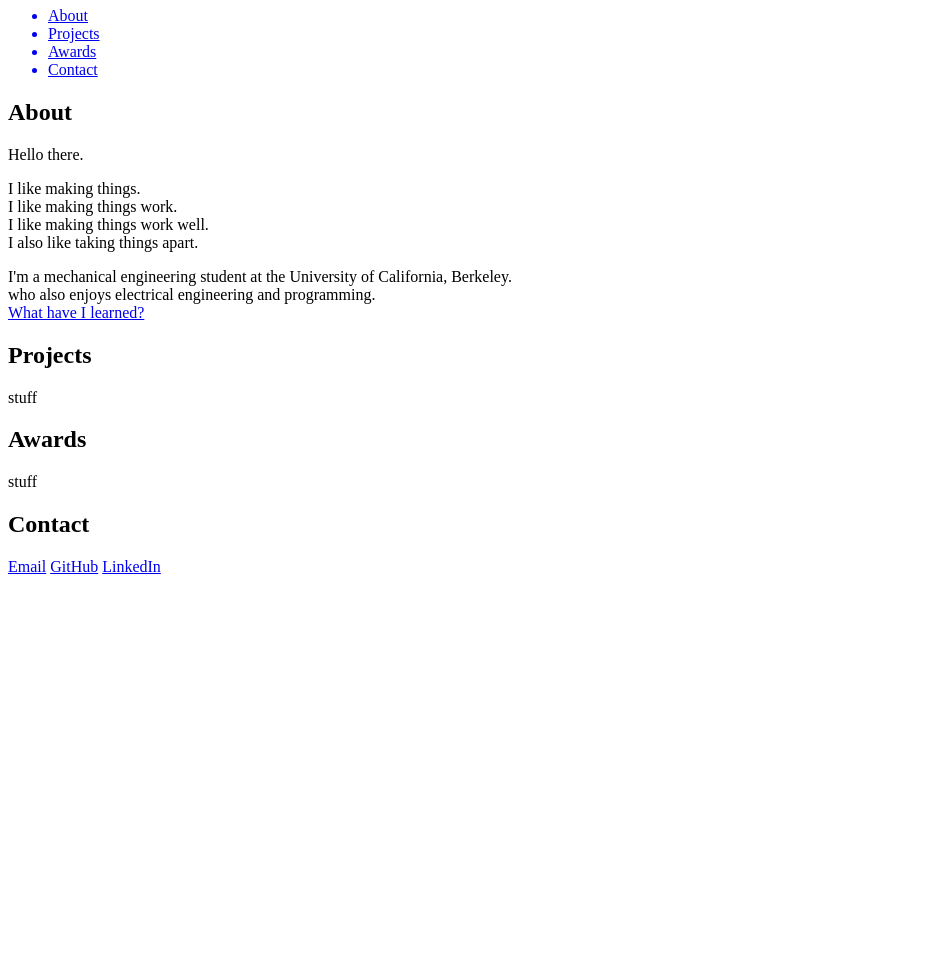
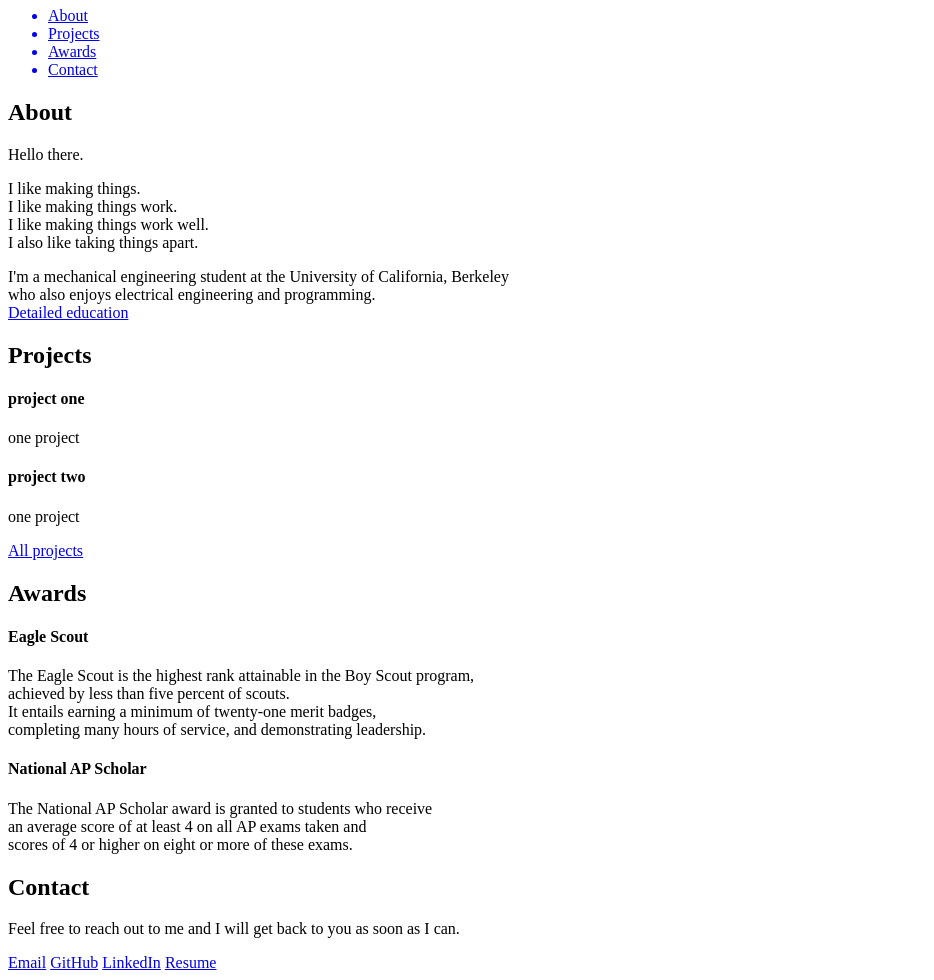
Before and after one commit to gding/gding.github.io, a plain HTML site: page index.html in a window 1280 px wide. Shown: the part 73-1053 px from the top of the page, without its empty margins (0-934 px from the left). Before the commit the page ends 800 px from the top, so only its background shows below. Drawn offline with Linux system fonts and the light colour scheme.

Commit message:
skeleton filled out

```diff
--- a/index.html
+++ b/index.html
@@ -9,7 +9,7 @@
 </head>
 
 <body>
-    <h1>This site is under construction. Please excuse the dust and noise.</h1>
+    <h1>This site is under construction. Please pardon the dust.</h1>
     <!-- Navigation -->
     <div id="navigation">
         <nav id="nav">
@@ -46,9 +46,10 @@
                 <br>I also like taking things apart.</p>
         </div>
         <div class="desc">
-            <p>I'm a mechanical engineering student at the University of California, Berkeley.
+            <p>I'm a mechanical engineering student at the University of California, Berkeley
                 <br> who also enjoys electrical engineering and programming.
-                <br><a href="education.html">What have I learned?</a></p>
+                <br><a href="education.html">Detailed education</a></p>
+        </div>
     </div>
     <!--
         UNUSED FOR NOW
@@ -58,20 +59,42 @@
         -->
     <div id="projects">
         <h2>Projects</h2>
-            <p>stuff</p>
+        <div class="project">
+            <h4>project one</h4>
+            <p>one project</p>
+        </div>
+        <div class="project">
+            <h4>project two</h4>
+            <p>one project</p>
+        </div>
+        <a href="projects.html">All projects</a>
     </div>
     <div id="awards">
         <h2>Awards</h2>
-            <p>stuff</p>
+        <div class="award">
+            <h4>Eagle Scout</h4>
+            <p>The Eagle Scout is the highest rank attainable in the Boy Scout program,
+                <br>achieved by less than five percent of scouts.
+                <br>It entails earning a minimum of twenty-one merit badges,
+                <br>completing many hours of service, and demonstrating leadership.
+            </p>
+        </div>
+        <div class="award">
+            <h4>National AP Scholar</h4>
+            <p>The National AP Scholar award is granted to students who receive
+                <br>an average score of at least 4 on all AP exams taken and
+                <br>scores of 4 or higher on eight or more of these exams.
+            </p>
+        </div>
     </div>
     <div id="contact">
         <h2>Contact</h2>
+        <p>Feel free to reach out to me and I will get back to you as soon as I can.</p>
         <a href="mailto:geof.ding@gmail.com" target="_blank">Email</a>
         <a href="http://github.com/gding/" target="_blank">GitHub</a>
-            <a href="http://www.linkedin.com/in/geoffreyding/" target="_blank">
-            LinkedIn</a>
+        <a href="http://www.linkedin.com/in/geoffreyding/" target="_blank">LinkedIn</a>
+        <a href="./docs/resume.pdf">Resume</a>
     </div>
-
 
 </body>
 
```
Lines whose indentation alone changed are shown as unchanged.
